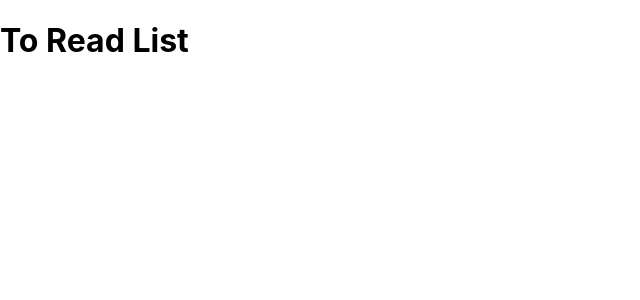
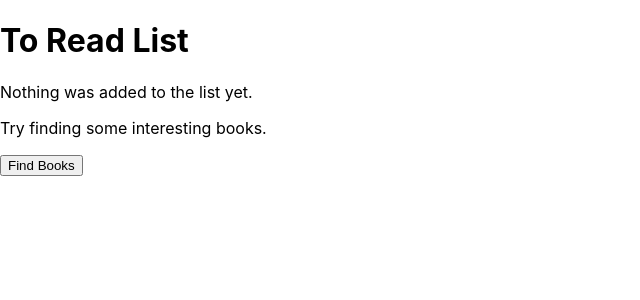
Before and after one commit to joserogeriofilho/read-list-app, a React (Create React App) app: page / in a window 1280 px wide. Shown: the top 300 px of the page, without its empty margins (0-640 px from the left). Built offline with nearby package versions, Linux system fonts and the light colour scheme.

Commit message:
Refactor ToRead tests to use the redux store; Correct the ToRead component

```diff
--- a/src/components/ToRead.js
+++ b/src/components/ToRead.js
@@ -20,7 +20,7 @@ export function ToReadView({books}) {
           </li>
         ))
       }
-      { !books &&
+      { !books || books.length === 0 &&
         <div>
           <p>Nothing was added to the list yet.</p>
           <p>Try finding some interesting books.</p>
@@ -34,8 +34,6 @@ export function ToReadView({books}) {
 function ToReadRedux() {
   const books = useSelector(selectBooks);
 
-  console.log('books', books);
-
   return(
     <ToReadView books={books} />
   )
```
Also changed, not shown: 1 other file (tests, documents, lock files or other folders).
